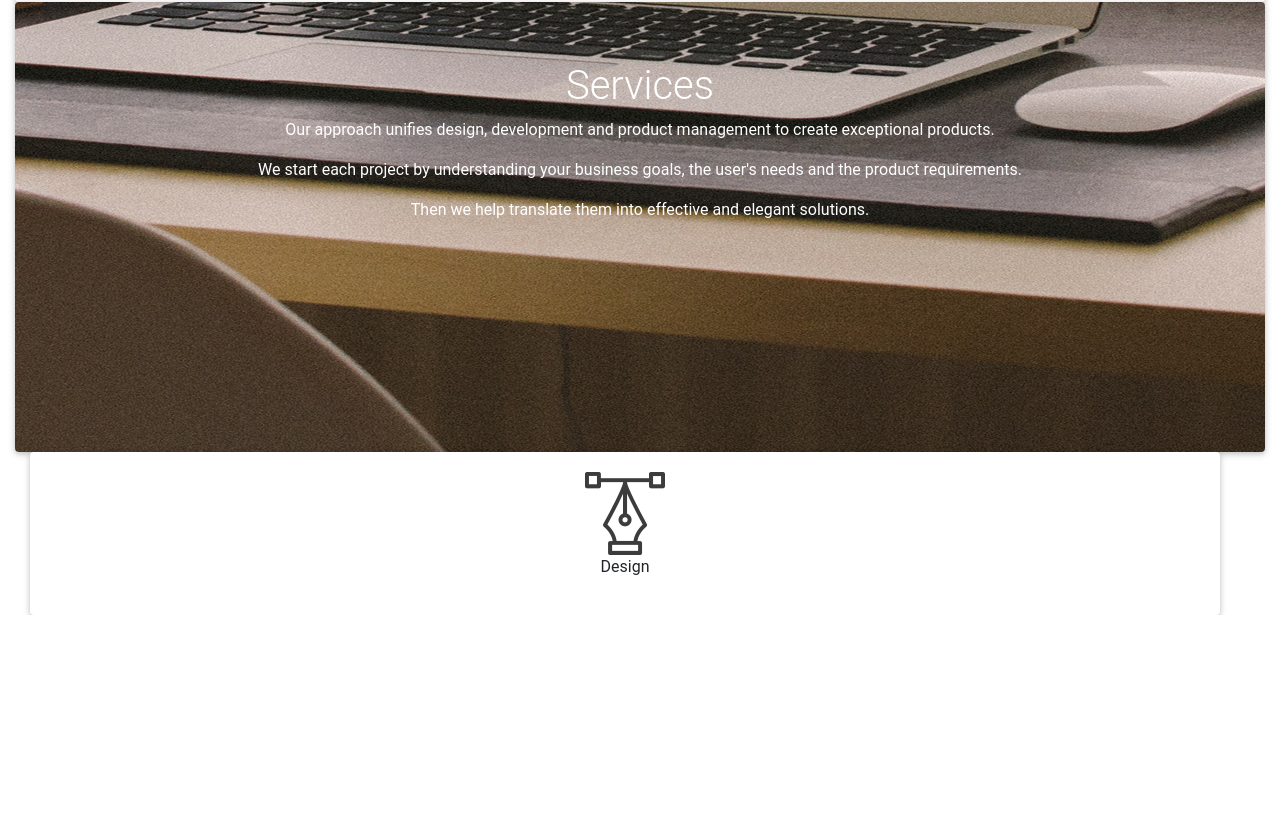
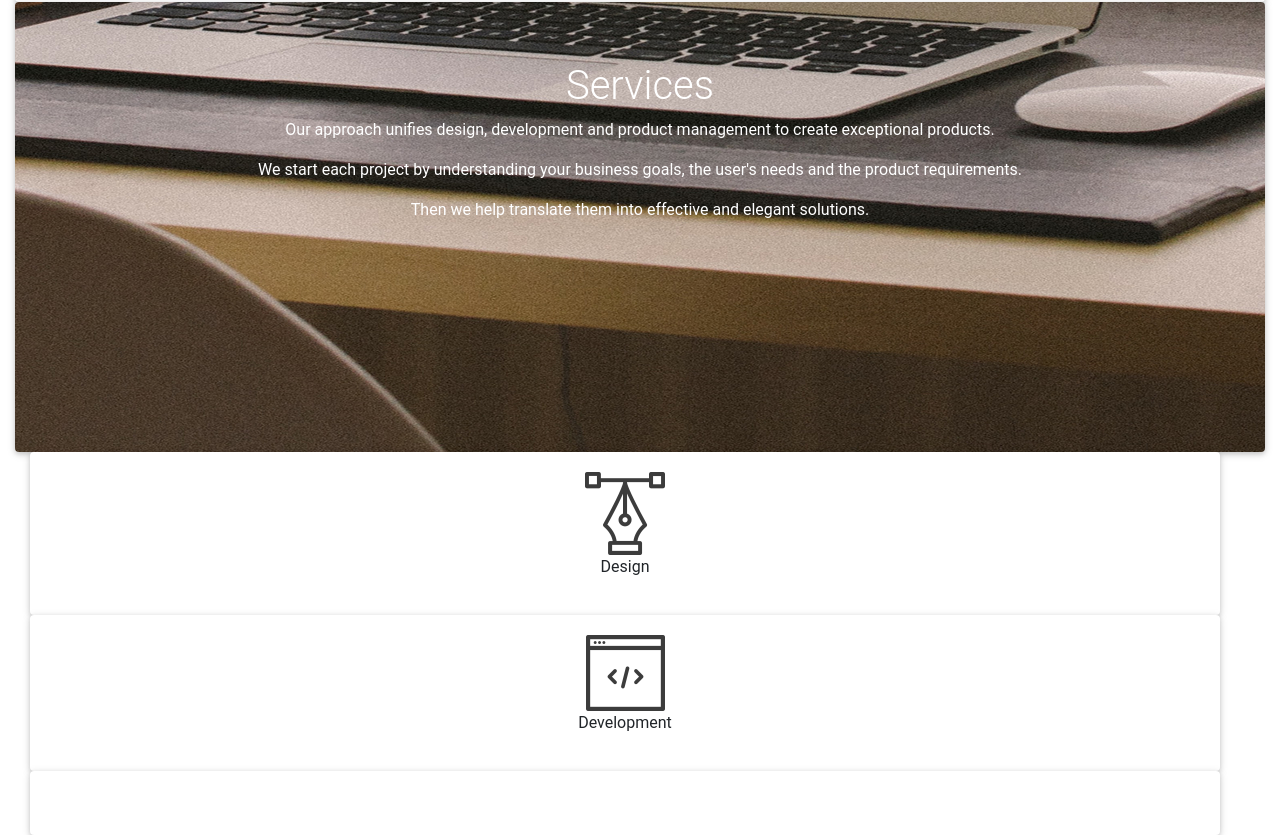
Before and after one commit to crash340/delani-studio-1, a plain HTML site: page index.html in a window 1280 px wide. Shown: the part 1064-1899 px from the top of the page. Before the commit the page ends 1679 px from the top, so only its background shows below. Drawn offline with Linux system fonts and the light colour scheme; a web font is replaced by a local one.

Commit message:
Adds dev icon and text to the landing page.

```diff
--- a/index.html
+++ b/index.html
@@ -50,6 +50,18 @@
 						<img src="images/services_icons/design_icon.png" alt="Design logo">
 						<p>Design</p>
 					</div>
+				</div>
+				<div class="card">
+					<div class="card-body">
+						<img src="images/services_icons/dev_icon.png">
+						<p>Development</p>
+					</div>
+				</div>
+				<div class="card">
+					<div class="card-body">
+						<img src="images/services_icons/" alt="">
+
+					</div>
 
 				</div>
 
```
